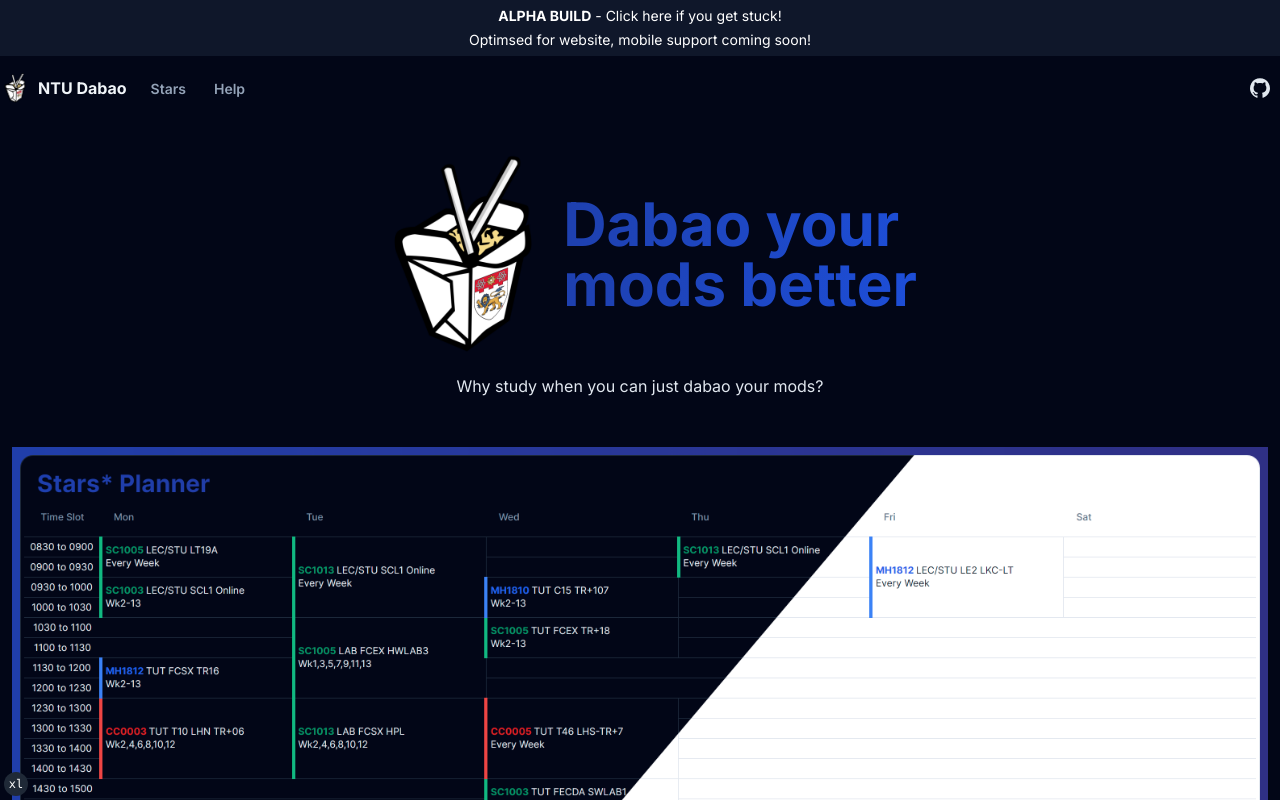
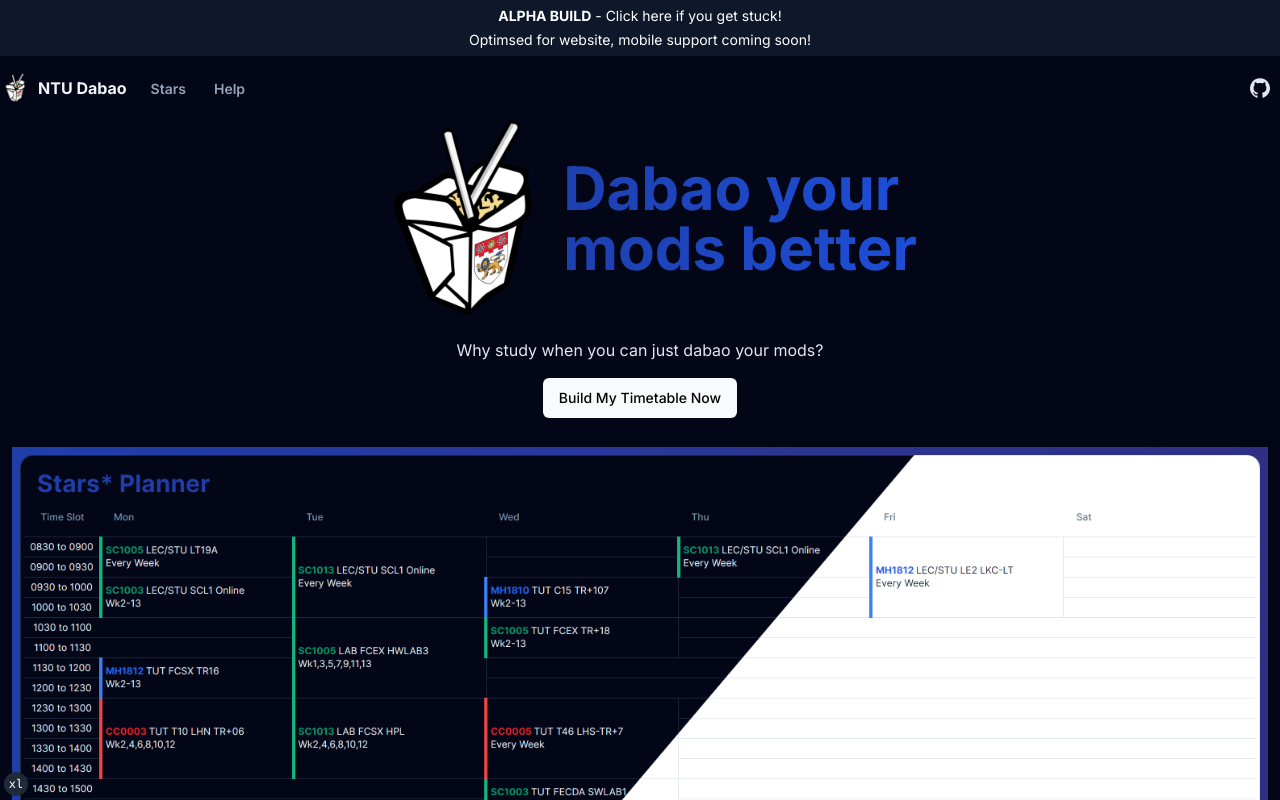
Before and after one commit to Dallas-Ng/ntu-mods, a Next.js app: page / in a window 1280 px wide. Shown: the top 800 px of the page. Built offline with nearby package versions, Linux system fonts and the light colour scheme.

Commit message:
feat: added CTA on main page for now

```diff
--- a/app/page.tsx
+++ b/app/page.tsx
@@ -1,5 +1,7 @@
 import Image from "next/image"
+import Link from "next/link"
 
+import { Button } from "@/components/ui/button"
 import { Icons } from "@/components/icons"
 
 export default function IndexPage() {
@@ -19,6 +21,12 @@
           <p className="text-center">
             Why study when you can just dabao your mods?
           </p>
+
+          <div className="my-4 flex justify-center">
+            <Link href="/stars">
+              <Button>Build My Timetable Now</Button>
+            </Link>
+          </div>
         </div>
       </div>
 
```
